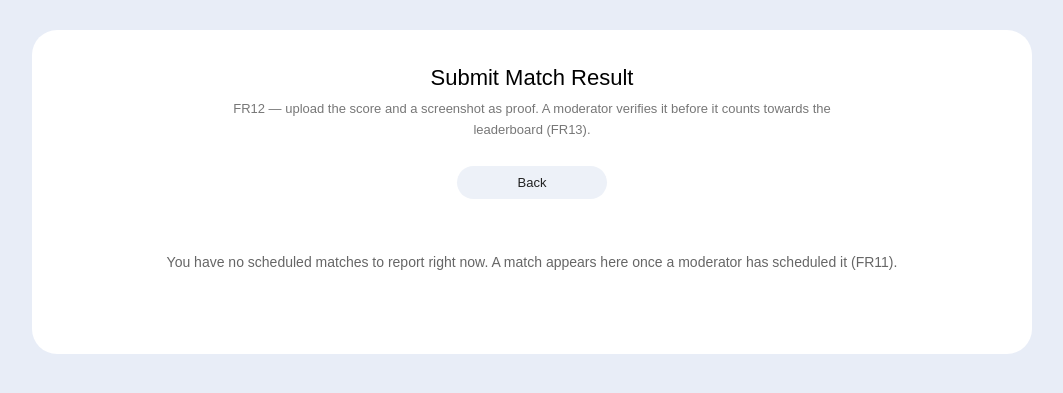
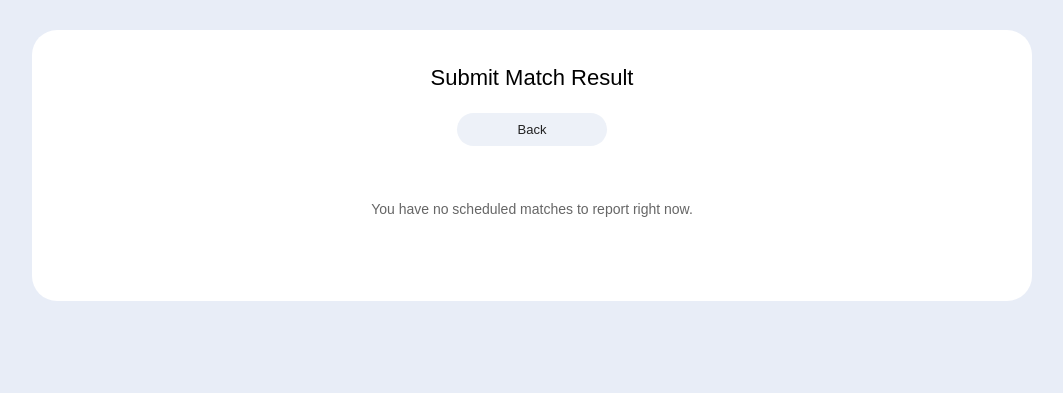
Before and after one commit to BHowlader/esports-management, a PHP site: page /Views/submitResult.php in a window 1280 px wide. Shown: the top 393 px of the page, without its empty margins (108-1171 px from the left). Run offline with PHP 8.4, Linux system fonts and the light colour scheme; the visitor is signed in with stand-in values (Sample User, id 1); data that the repository does not hold is empty.

Commit message:
simplify page text on match and fund pages

```diff
--- a/ClubSphere/Css/matchPages.css
+++ b/ClubSphere/Css/matchPages.css
@@ -23,16 +23,7 @@ h1 {
     text-align: center;
     font-size: 22px;
     font-weight: normal;
-    margin: 5px 0 8px;
-}
-
-.fr-note {
-    text-align: center;
-    font-size: 13px;
-    color: #777;
-    margin: 0 auto 25px;
-    max-width: 620px;
-    line-height: 1.6;
+    margin: 5px 0 22px;
 }
 
 h2 {
--- a/ClubSphere/Views/submitResult.php
+++ b/ClubSphere/Views/submitResult.php
@@ -22,11 +22,6 @@ require_once "../Controls/resultControls.php";
     <div class="page-container">
 
         <h1>Submit Match Result</h1>
-
-        <p class="fr-note">
-            FR12 &mdash; upload the score and a screenshot as proof.
-            A moderator verifies it before it counts towards the leaderboard (FR13).
-        </p>
 
         <?php
 
@@ -153,8 +148,7 @@ require_once "../Controls/resultControls.php";
         }
         else
         {
-            echo "<p class='no-users'>You have no scheduled matches to report right now. "
-               . "A match appears here once a moderator has scheduled it (FR11).</p>";
+            echo "<p class='no-users'>You have no scheduled matches to report right now.</p>";
         }
         ?>
 
```
Also changed, not shown: ClubSphere/Views/adminFund.php (+2 -8 lines), ClubSphere/Views/leaderboard.php (+2 -9 lines), ClubSphere/Views/matchSchedule.php (+2 -9 lines), ClubSphere/Views/verifyResults.php (+0 -7 lines).
